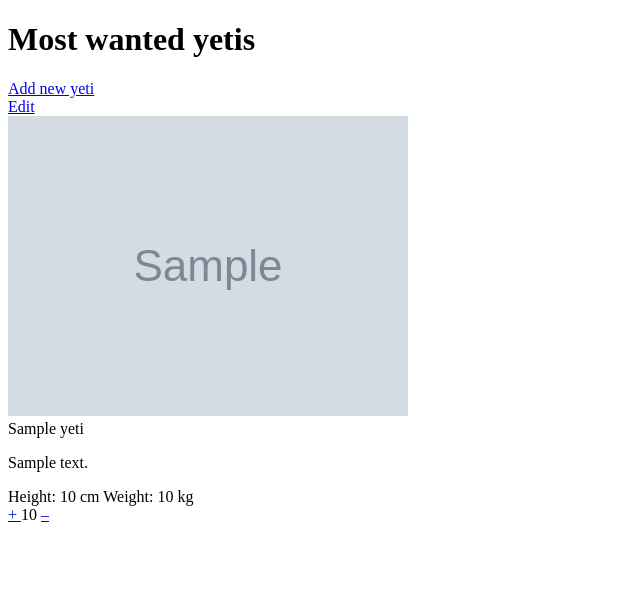
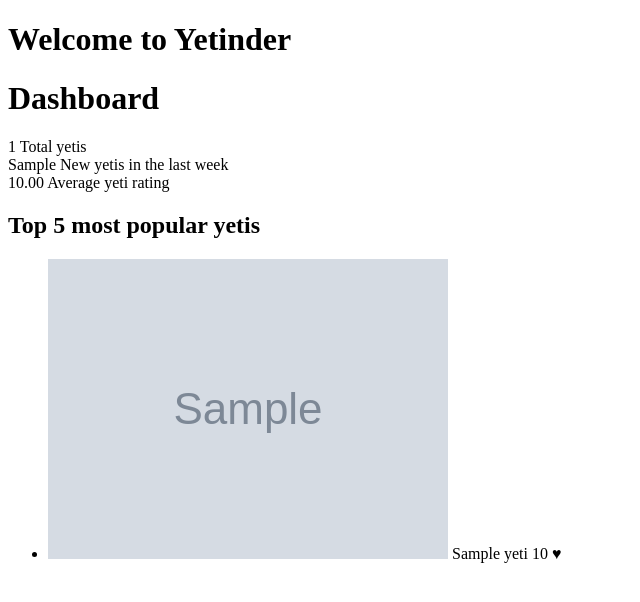
Before and after one commit to rouhen/yetinder, a Symfony app: template templates/yeti/index.html.twig in a window 1280 px wide. Shown: the top 602 px of the page, without its empty margins (0-640 px from the left). Run offline with Twig, Linux system fonts and the light colour scheme; the template is opened without the code that fills it: most values are stand-ins (such as "Sample title", 1, 10 or a date in 2020); grey boxes marked "Sample" are stand-in pictures; some libraries are stand-ins or nearby versions.

Commit message:
feat(core): Created statistic dashboard

```diff
--- a/templates/components/card.html.twig
+++ b/templates/components/card.html.twig
@@ -1,6 +1,12 @@
-<div class="flex-1 basis-full sm:basis-[calc(50%-1.5rem)] md:basis-[calc(33.333%-1.5rem)] lg:basis-[calc(25%-1.5rem)] max-w-xs text-black bg-zinc-50 rounded-xl shadow-lg overflow-hidden">
+<div class="relative flex-1 basis-full sm:basis-[calc(50%-1.5rem)] md:basis-[calc(33.333%-1.5rem)] lg:basis-[calc(25%-1.5rem)] max-w-xs text-black bg-zinc-50 rounded-xl shadow-lg overflow-hidden">
+    {% if index <= 3 %}
+        <div class="absolute top-0 left-0 bg-gray-200 rounded-full w-12 h-12 shadow-xl/30 flex items-center justify-center m-2">
+            <span class="text-xl font-semibold text-gray-700">{{ index }}.</span>
+        </div>
+    {% endif %}
+
     <a href="{{ path('yeti_edit', { id: yeti.id }) }}"
-       class="absolute btn btn-blue bg-green-600 hover:bg-green-700 text-white text-sm font-bold py-1 px-2 m-2 rounded-lg shadow-md transition disabled:opacity-50">
+       class="absolute top-0 right-0 btn btn-blue bg-green-600 hover:bg-green-700 text-white text-sm font-bold py-1 px-2 m-2 rounded-lg shadow-md transition disabled:opacity-50">
         {{ "Edit"|trans }}
     </a>
 
--- a/templates/yeti/index.html.twig
+++ b/templates/yeti/index.html.twig
@@ -3,19 +3,43 @@
 {% block title %}{{ "Yetinder dashboard"|trans }}{% endblock %}
 
 {% block body %}
-    <h1 class="text-4xl text-white text-center font-bold mb-4">{{ "Most wanted yetis"|trans }}</h1>
+    <h1 class="text-4xl text-white text-center font-bold mb-4">{{ "Welcome to Yetinder"|trans }}</h1>
 
-    <div class="flex mb-6 justify-end">
-        <a href="{{ path('yeti_create') }}"
-           class="btn btn-blue bg-green-600 hover:bg-green-700 text-white font-bold py-2 px-6 rounded-lg shadow-md transition disabled:opacity-50">
-            {{ "Add new yeti"|trans }}
-        </a>
-    </div>
-    <div class="flex flex-wrap gap-5 justify-center">
-        {% for yeti in yetis %}
-            {% include 'components/card.html.twig' with {'yeti': yeti, 'index': loop.index} %}
-        {% else %}
-            <p class="text-2xl text-white text-center">{{ "No yetis found"|trans }}</p>
-        {% endfor %}
+    <div class="max-w-5xl mx-auto p-6">
+        <h1 class="text-2xl font-bold mb-6">{{ "Dashboard"|trans }}</h1>
+
+        <div class="grid grid-cols-1 md:grid-cols-3 gap-6 mb-8">
+            <div class="bg-white rounded-xl shadow p-6 flex flex-col items-center">
+                <span class="text-4xl font-bold text-blue-700">{{ totalYeti }}</span>
+                <span class="text-gray-600 mt-2">{{ "Total yetis"|trans }}</span>
+            </div>
+            <div class="bg-white rounded-xl shadow p-6 flex flex-col items-center">
+                <span class="text-4xl font-bold text-purple-700">{{ newYetisLastWeek }}</span>
+                <span class="text-gray-600 mt-2">{{ "New yetis in the last week"|trans }}</span>
+            </div>
+            <div class="bg-white rounded-xl shadow p-6 flex flex-col items-center">
+                <span class="text-3xl font-bold text-orange-700">{{ avgYetiVotes|number_format(2) }}</span>
+                <span class="text-gray-600 mt-2">{{ "Average yeti rating"|trans }}</span>
+            </div>
+        </div>
+
+        <div class="bg-white text-black rounded-xl shadow p-6 mb-8">
+            <h2 class="text-xl font-semibold mb-4">{{ "Top 5 most popular yetis"|trans }}</h2>
+            <ul>
+                {% for yeti in topYetis %}
+                    <li class="flex items-center mb-3">
+                        {% if yeti.image %}
+                            <img src="{{ asset('img/yeti/' ~ yeti.image) }}" alt="{{ yeti.name }}" class="w-10 h-10 object-cover rounded-full mr-4">
+                        {% else %}
+                            <img src="{{ asset('img/yeti/default.webp') }}" alt="{{ yeti.name }}" class="w-10 h-10 object-cover rounded-full mr-4">
+                        {% endif %}
+                        <span class="font-medium">{{ yeti.name }}</span>
+                        <span class="ml-auto text-gray-500">{{ yeti.votes }} &hearts; </span>
+                    </li>
+                {% else %}
+                    <li class="text-gray-400">{{ "No yetis found."|trans }}</li>
+                {% endfor %}
+            </ul>
+        </div>
     </div>
 {% endblock %}
```
Also changed, not shown: src/Controller/YetiController.php (+15 -2 lines), src/Repository/YetiRepository.php (+36 -0 lines), templates/yeti/bestOf.html.twig (added, +21 -0 lines), translations/messages.cs.yaml (+17 -11 lines).
